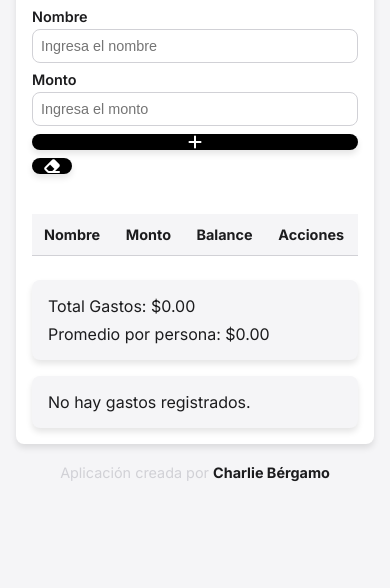
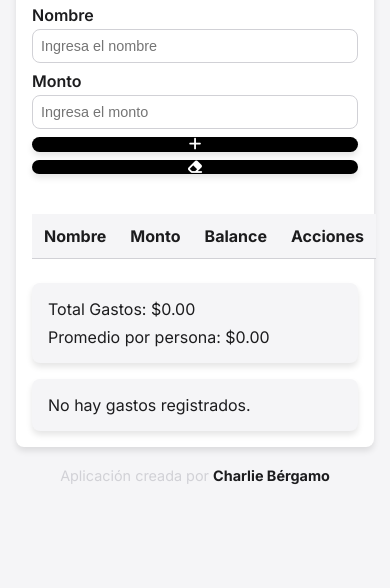
Before and after one commit to carlosbergamo/Divisor, a plain HTML site: page index.html in a window 390 px wide. Shown: the part 256-844 px from the top of the page. Drawn offline with Linux system fonts and the light colour scheme.

Commit message:
Update index.html

```diff
--- a/index.html
+++ b/index.html
@@ -65,20 +65,17 @@
 
         .form-group {
             display: flex;
-            flex-wrap: wrap; /* Permitir que los elementos se acomoden en varias filas */
+            flex-wrap: wrap;
             gap: 8px;
         }
 
         .form-group > div, .form-group button {
-            flex: 1 1 calc(50% - 8px); /* Asegurar que cada elemento use el 50% del ancho disponible */
-        }
-
-        .reset-button {
-            flex: 1 1 calc(100% - 8px); /* Botón en una fila separada si no hay espacio */
+            flex: 1 1 calc(50% - 8px);
         }
 
         .form-group button {
-            height: 48px;
+            height: 40px;
+            width: auto;
             background-color: var(--black);
             color: var(--white);
             border: none;
@@ -97,7 +94,7 @@
 
         .form-group button i {
             margin: 0;
-            font-size: 1.2rem; /* Tamaño de íconos fijo */
+            font-size: 1.2rem;
         }
 
         .form-group button:hover {
@@ -105,8 +102,8 @@
         }
 
         .reset-button {
-            height: 48px;
-            width: 48px;
+            height: 40px;
+            width: 40px;
             background-color: var(--red);
             color: var(--white);
             border: none;
@@ -231,11 +228,11 @@
         @media (max-width: 768px) {
             .form-group button span,
             .actions button span {
-                display: none; /* Oculta el texto */
+                display: none;
             }
 
             .btn-success i, .btn-danger i, .form-group button i {
-                font-size: 1.2rem; /* Mantiene tamaño fijo */
+                font-size: 1.2rem;
             }
 
             .btn-success, .btn-danger {
@@ -247,10 +244,6 @@
         }
 
         @media (max-width: 480px) {
-            body {
-                font-size: 0.9rem;
-            }
-
             .form-group {
                 flex-direction: column;
                 gap: 8px;
@@ -263,13 +256,13 @@
 
             .btn-success, .btn-danger, .reset-button {
                 font-size: 1rem;
-                height: 40px;
-                width: 40px;
+                height: 36px;
+                width: 36px;
                 padding: 0;
             }
 
             .btn-success i, .btn-danger i, .form-group button i {
-                font-size: 1rem; /* Reduce tamaño de íconos para celulares */
+                font-size: 0.9rem;
             }
         }
     </style>
@@ -321,7 +314,6 @@
 
             <!-- Contenedor para Deudas -->
             <div class="results balances" id="balances">
-                <!-- Deudas generadas dinámicamente -->
                 <p>No hay gastos registrados.</p>
             </div>
         </div>
@@ -449,7 +441,6 @@
 
             let balancesText = "";
 
-            // Distribuir la deuda correctamente
             debtors.forEach(debtor => {
                 let remainingDebt = debtor.balance;
                 creditors.forEach(creditor => {
```
